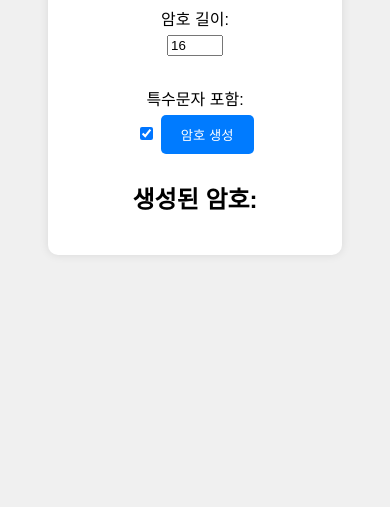
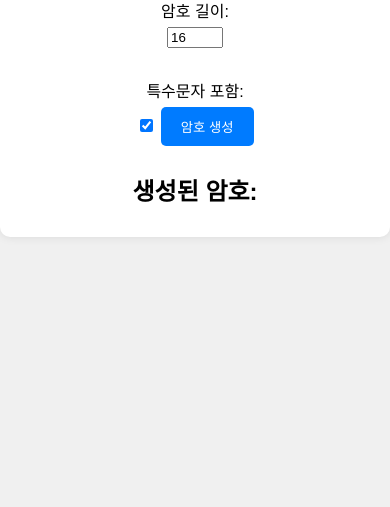
Before and after one commit to dllee/password-generator, a plain HTML site: page index.html in a window 390 px wide. Shown: the part 353-860 px from the top of the page. Drawn offline with Linux system fonts and the light colour scheme.

Commit message:
Update style.css
seo

```diff
--- a/style.css
+++ b/style.css
@@ -5,6 +5,7 @@ body {
     align-items: center;
     height: 100vh;
     background-color: #f0f0f0;
+    margin: 0;
 }
 
 .container {
@@ -13,6 +14,8 @@ body {
     border-radius: 10px;
     box-shadow: 0 0 10px rgba(0, 0, 0, 0.1);
     text-align: center;
+    width: 90%;
+    max-width: 400px;
 }
 
 h1 {
@@ -46,3 +49,10 @@ button:hover {
     font-weight: bold;
     word-break: break-all;
 }
+
+@media (max-width: 600px) {
+    .container {
+        width: 100%;
+        padding: 10px;
+    }
+}
```
